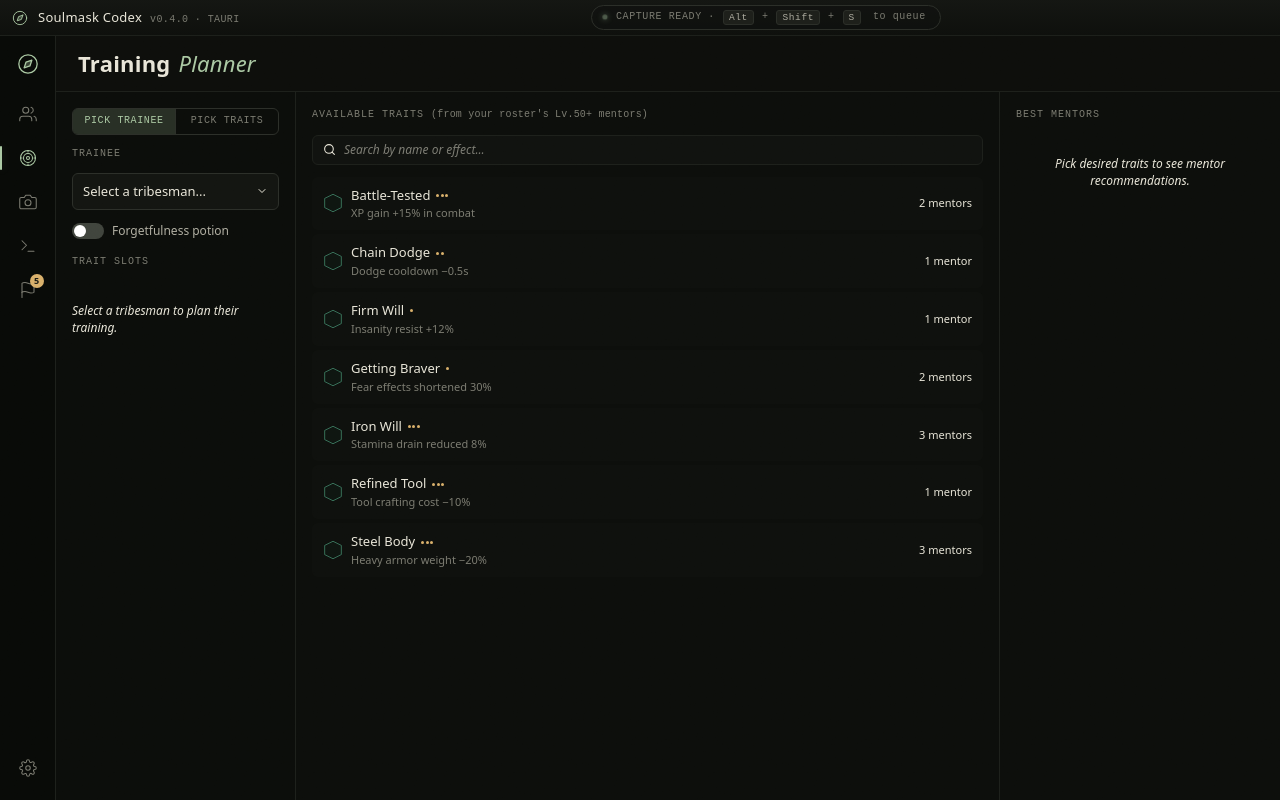
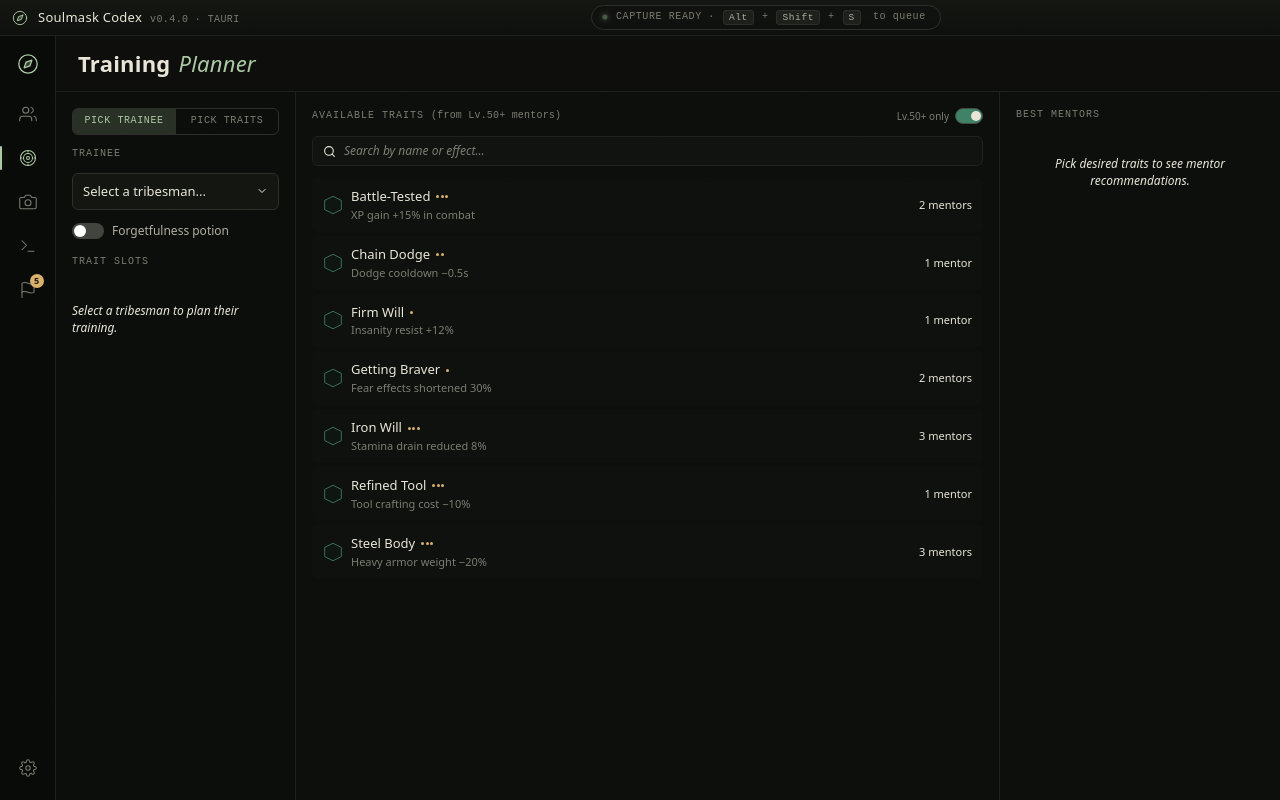
Before and after one commit to rubensayshi/soulmask-codex-app, a React (Vite) app: page / in a window 1280 px wide. Both pictures are taken after a click on the button 27 px from the left and 158 px from the top of the page. Built offline with nearby package versions, Linux system fonts and the light colour scheme.

Commit message:
feat: add toggle to include all roster as mentors vs Lv.50+ only

```diff
--- a/src/components/MentorPanel.tsx
+++ b/src/components/MentorPanel.tsx
@@ -8,17 +8,18 @@ interface Props {
   desiredTraitIds: Set<string>
   focusTraitId: string | null
   traineeId: string | null
+  minMentorLevel?: number
 }
 
-export function MentorPanel({ roster, desiredTraitIds, focusTraitId, traineeId }: Props) {
+export function MentorPanel({ roster, desiredTraitIds, focusTraitId, traineeId, minMentorLevel = 50 }: Props) {
   const candidates = useMemo(
     () => roster.filter(tm => tm.id !== traineeId),
     [roster, traineeId],
   )
 
   const ranked = useMemo(
-    () => rankMentors(candidates, desiredTraitIds),
-    [candidates, desiredTraitIds],
+    () => rankMentors(candidates, desiredTraitIds, minMentorLevel),
+    [candidates, desiredTraitIds, minMentorLevel],
   )
 
   const focusName = focusTraitId
@@ -47,7 +48,9 @@ export function MentorPanel({ roster, desiredTraitIds, focusTraitId, traineeId }
 
       {desiredTraitIds.size > 0 && ranked.length === 0 && (
         <div style={{ fontSize: 12, color: 'var(--color-faint)', fontStyle: 'italic', padding: '20px 0', textAlign: 'center' }}>
-          No Lv.50+ roster members have these traits.
+          {minMentorLevel > 0
+            ? `No Lv.${minMentorLevel}+ roster members have these traits.`
+            : 'No roster members have these traits.'}
         </div>
       )}
 
--- a/src/components/TraitPicker.tsx
+++ b/src/components/TraitPicker.tsx
@@ -9,9 +9,11 @@ interface Props {
   selectedIds: Set<string>
   onSelect: (id: string) => void
   activeSlotIdx: number | null
+  mentorLv50Only: boolean
+  onToggleMentorLv50: (v: boolean) => void
 }
 
-export function TraitPicker({ pool, search, onSearchChange, selectedIds, onSelect, activeSlotIdx }: Props) {
+export function TraitPicker({ pool, search, onSearchChange, selectedIds, onSelect, activeSlotIdx, mentorLv50Only, onToggleMentorLv50 }: Props) {
   const filtered = useMemo(() => {
     if (!search) return pool
     const q = search.toLowerCase()
@@ -22,15 +24,46 @@ export function TraitPicker({ pool, search, onSearchChange, selectedIds, onSelec
 
   return (
     <div className="flex flex-col gap-3 h-full" style={{ padding: 16 }}>
+      <div className="flex items-center justify-between">
         <span
           className="uppercase"
           style={{ fontFamily: 'var(--font-mono)', fontSize: 10, color: 'var(--color-muted)', letterSpacing: '0.1em' }}
         >
           Available traits{' '}
           <span style={{ fontWeight: 400, textTransform: 'none', letterSpacing: '0.02em' }}>
-          (from your roster's Lv.50+ mentors)
+            ({mentorLv50Only ? 'from Lv.50+ mentors' : 'from all roster'})
           </span>
         </span>
+        <label
+          className="flex items-center gap-1.5 cursor-pointer select-none"
+          style={{ fontSize: 10, color: 'var(--color-muted)' }}
+        >
+          <span>Lv.50+ only</span>
+          <button
+            type="button"
+            role="switch"
+            aria-checked={mentorLv50Only}
+            onClick={() => onToggleMentorLv50(!mentorLv50Only)}
+            className="relative rounded-full transition-colors"
+            style={{
+              width: 28,
+              height: 16,
+              background: mentorLv50Only ? 'oklch(0.55 0.08 165)' : 'oklch(0.30 0.01 130)',
+              border: '1px solid oklch(0.40 0.02 130)',
+            }}
+          >
+            <span
+              className="absolute top-[2px] rounded-full transition-[left]"
+              style={{
+                width: 10,
+                height: 10,
+                background: 'var(--color-text)',
+                left: mentorLv50Only ? 15 : 3,
+              }}
+            />
+          </button>
+        </label>
+      </div>
 
       <div
         className="flex items-center rounded-[var(--radius)]"
@@ -55,7 +88,9 @@ export function TraitPicker({ pool, search, onSearchChange, selectedIds, onSelec
         {filtered.length === 0 && (
           <div style={{ padding: '20px 0', color: 'var(--color-faint)', fontSize: 12, fontStyle: 'italic', textAlign: 'center' }}>
             {pool.length === 0
+              ? mentorLv50Only
                 ? 'No eligible mentors in roster (Lv.50+ required)'
+                : 'No eligible mentors in roster'
               : 'No traits match your search.'}
           </div>
         )}
--- a/src/lib/planner.ts
+++ b/src/lib/planner.ts
@@ -30,8 +30,9 @@ export function buildTraitPool(
   traineeClan: string,
   keptTraitIds: Set<string>,
   clanExclusiveIds?: Map<string, string>,
+  minMentorLevel = 50,
 ): PoolTrait[] {
-  const mentors = roster.filter(tm => tm.level >= 50)
+  const mentors = roster.filter(tm => tm.level >= minMentorLevel)
   const pool = new Map<string, PoolTrait>()
 
   for (const mentor of mentors) {
@@ -77,11 +78,12 @@ export interface RankedMentor {
 export function rankMentors(
   roster: Tribesman[],
   desiredTraitIds: Set<string>,
+  minMentorLevel = 50,
 ): RankedMentor[] {
   const results: RankedMentor[] = []
 
   for (const tm of roster) {
-    if (tm.level < 50) continue
+    if (tm.level < minMentorLevel) continue
     const normalTraits = tm.traits.filter(t => t.shape === 'hexagon')
     if (normalTraits.length === 0) continue
     const desired = normalTraits.filter(t => desiredTraitIds.has(t.id))
--- a/src/pages/TrainingPlanner.tsx
+++ b/src/pages/TrainingPlanner.tsx
@@ -15,6 +15,7 @@ export function TrainingPlanner({ roster }: { roster: Tribesman[] }) {
   const [useForgetfulness, setUseForgetfulness] = useState(false)
   const [activeSlotIdx, setActiveSlotIdx] = useState<number | null>(0)
   const [traitSearch, setTraitSearch] = useState('')
+  const [mentorLv50Only, setMentorLv50Only] = useState(true)
 
   const trainee = roster.find(tm => tm.id === traineeId) ?? null
 
@@ -102,8 +103,8 @@ export function TrainingPlanner({ roster }: { roster: Tribesman[] }) {
   )
 
   const pool = useMemo(
-    () => buildTraitPool(roster, trainee?.clan ?? '', keptTraitIds, clanExclusiveIds),
-    [roster, trainee?.clan, keptTraitIds],
+    () => buildTraitPool(roster, trainee?.clan ?? '', keptTraitIds, clanExclusiveIds, mentorLv50Only ? 50 : 0),
+    [roster, trainee?.clan, keptTraitIds, mentorLv50Only],
   )
 
   const traitLookup = useMemo(() => {
@@ -162,6 +163,8 @@ export function TrainingPlanner({ roster }: { roster: Tribesman[] }) {
           selectedIds={desiredTraitIds}
           onSelect={handleSelectTrait}
           activeSlotIdx={activeSlotIdx}
+          mentorLv50Only={mentorLv50Only}
+          onToggleMentorLv50={setMentorLv50Only}
         />
       </div>
       <div className="overflow-hidden">
@@ -177,6 +180,7 @@ export function TrainingPlanner({ roster }: { roster: Tribesman[] }) {
             desiredTraitIds={desiredTraitIds}
             focusTraitId={focusTraitId}
             traineeId={traineeId}
+            minMentorLevel={mentorLv50Only ? 50 : 0}
           />
         )}
       </div>
```
Lines whose indentation alone changed are shown as unchanged.
